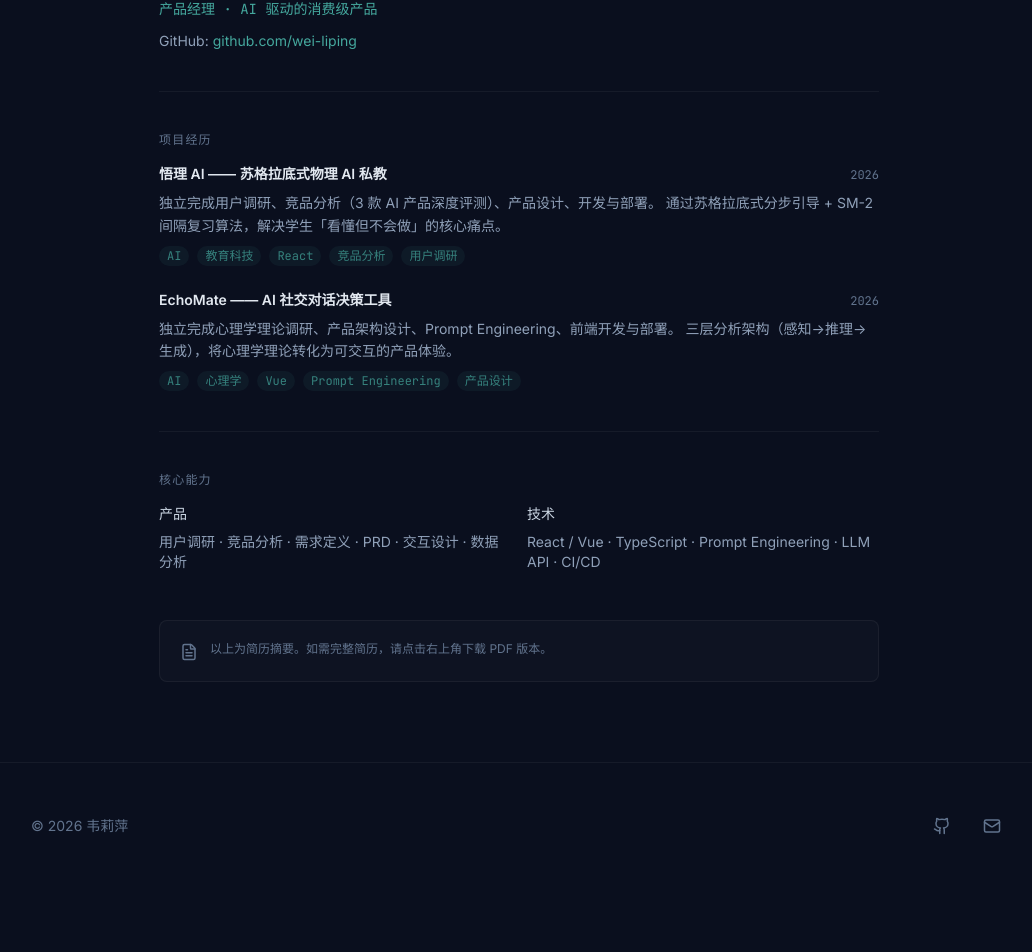
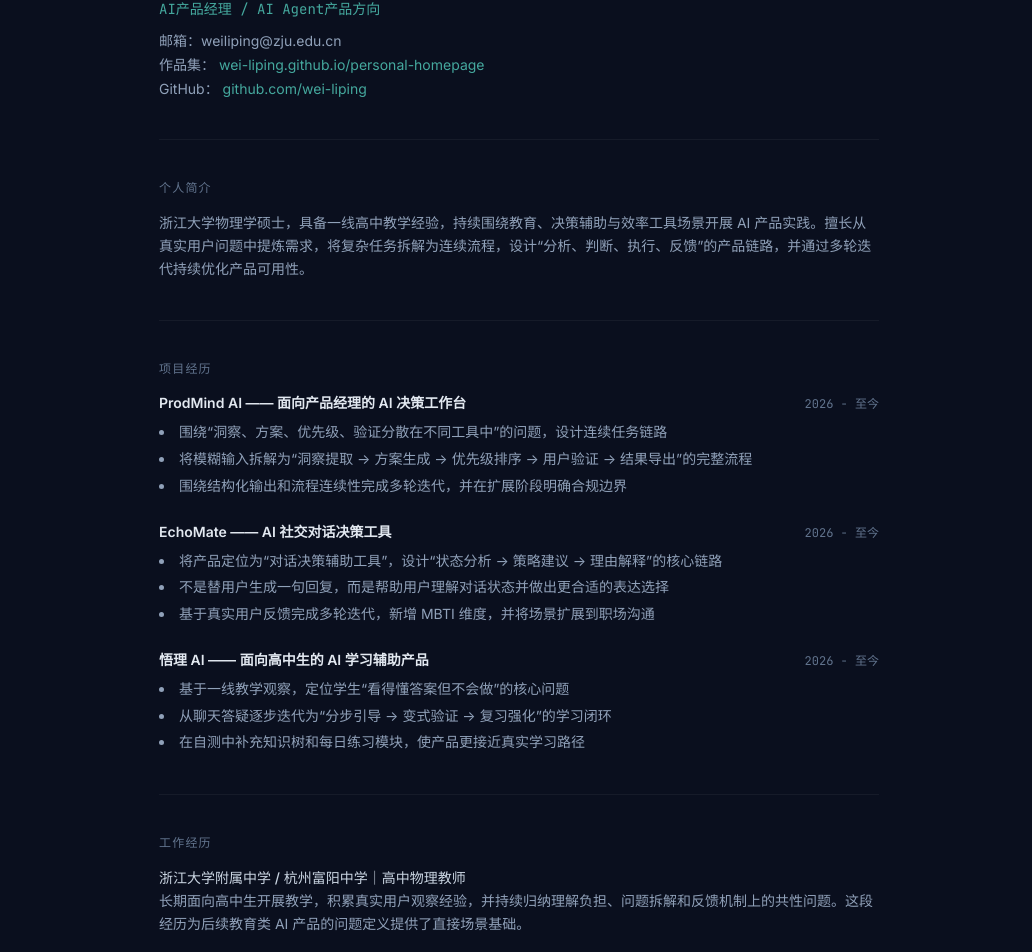
Before and after one commit to wei-liping/personal-homepage, a React (Vite) app: page /#/resume in a window 1280 px wide. Shown: the part 278-1230 px from the top of the page, without its empty margins (121-1153 px from the left). Before the commit the page ends 1167 px from the top, so only its background shows below. Built offline with nearby package versions, Linux system fonts and the light colour scheme.

Commit message:
Update portfolio copy and homepage resume

```diff
--- a/src/pages/About.tsx
+++ b/src/pages/About.tsx
@@ -19,21 +19,21 @@
 
         <div className="space-y-6 text-base text-slate-300 leading-7">
           <p>
-            我拥有物理学研究背景与一线教学经验，长期关注用户行为与认知过程。
-            在教学实践中，通过观察学生的学习与情绪表现，逐步建立起对“用户需求如何产生”的理解。
+            我拥有物理学研究背景和一线教学经验。对我来说，产品思考不是从功能开始，而是从真实用户在具体场景里的卡点开始。
+            在教学实践中，我长期面对学生的理解困难、表达障碍和反馈差异，因此形成了较强的用户观察能力。
           </p>
           <p>
-            基于这些真实场景，我开始探索 AI
-            产品设计，围绕情绪陪伴、学习辅助与产品工具方向，
-            独立完成多个项目的设计与实现。
+            物理和科研训练则让我更习惯先拆解问题结构，再验证结论是否成立。
+            这让我在做产品时，会自然关注任务链路、判断依据和结果验证，而不是停留在想法层面。
           </p>
           <p>
-            在项目中，我更关注从用户问题出发，构建清晰的产品路径，而不仅仅是技术实现。
-            我习惯将复杂问题进行抽象与结构化拆解，并通过可复用的工作流进行表达与落地。
+            基于这些能力，我围绕 PM 决策辅助、对话决策辅助和学习辅助方向，
+            独立完成多个 AI 产品项目的定义、设计、迭代和上线展示。
+            我尤其关注 AI 在真实场景中如何辅助用户判断、推进任务，而不是简单替用户完成一次生成。
           </p>
           <p>
-            目前希望在产品经理岗位上，将用户洞察与 AI
-            能力结合，持续打磨可创造真实价值的产品。
+            目前希望在 AI 产品经理或 AI Agent 方向，继续把用户洞察、复杂任务拆解和人机协作设计结合起来，
+            打磨真正可用、可解释、可持续迭代的产品。
           </p>
         </div>
 
@@ -52,11 +52,10 @@
                   "用户调研",
                   "竞品分析",
                   "需求定义",
-                  "PRD 撰写",
-                  "交互设计",
+                  "任务流程设计",
+                  "决策辅助设计",
                   "数据分析",
-                  "A/B 测试",
-                  "项目管理",
+                  "项目推进",
                 ].map((s) => (
                   <span
                     key={s}
@@ -77,8 +76,8 @@
                   "TypeScript",
                   "Prompt Engineering",
                   "LLM API",
-                  "GitHub Actions",
-                  "Tailwind CSS",
+                  "Workflow 设计",
+                  "Prompt 调优",
                 ].map((s) => (
                   <span
                     key={s}
@@ -97,7 +96,8 @@
                 {[
                   "AI 产品",
                   "教育科技",
-                  "行为心理学",
+                  "对话辅助",
+                  "学习科学",
                   "间隔重复算法",
                   "启发式教学",
                 ].map((s) => (
@@ -117,8 +117,8 @@
         <div className="mt-12 rounded-lg border border-accent/10 bg-accent/[0.03] p-6">
           <p className="text-base text-slate-200 leading-7">
             <span className="text-accent font-medium">产品逻辑：</span>
-            关注用户行为与真实需求 → 拆解问题结构 → 设计可执行方案 →
-            通过迭代不断优化产品体验。
+            从真实场景发现问题 → 拆解任务流程 → 设计人机协作方案 →
+            通过反馈和迭代不断优化产品可用性。
           </p>
         </div>
       </div>
--- a/src/pages/CaseEchoMate.tsx
+++ b/src/pages/CaseEchoMate.tsx
@@ -21,6 +21,15 @@
         <p className="text-slate-300 font-medium">
           核心定位：AI 不替用户说话，而是帮助用户更好地表达自己。
         </p>
+      </Section>
+
+      <Section icon="⚡" title="快速看懂（Quick Scan）">
+        <ul className="list-disc list-inside space-y-1 text-slate-400">
+          <li>目标用户：在社交或职场沟通中需要判断如何回复、是否推进关系的用户</li>
+          <li>核心问题：用户缺的不是一句话术，而是对对话状态和下一步策略的判断</li>
+          <li>我的工作：独立完成问题定义、产品定位、交互链路设计、迭代优化和上线展示</li>
+          <li>当前结果：完成可运行产品，已在真实用户试用中获得反馈并持续迭代</li>
+        </ul>
       </Section>
 
       <Section icon="🎯" title="Problem：用户真正的聊天难点">
@@ -201,6 +210,14 @@
         </p>
       </Section>
 
+      <Section icon="🔁" title="关键迭代（Iteration）">
+        <ul className="list-disc list-inside space-y-1 text-slate-400">
+          <li>基于真实用户试用反馈，补充 MBTI 维度，让输出建议更贴近不同沟通风格</li>
+          <li>早期主要聚焦约会聊天，后根据使用反馈扩展到日常社交和职场沟通，提升适用范围</li>
+          <li>多轮迭代后，产品从“生成回复”进一步收敛为“分析状态 + 提供策略 + 解释理由”的决策辅助定位</li>
+        </ul>
+      </Section>
+
       <Section icon="🔄" title="Reflection：项目反思">
         <p>
           在这个项目中，我最大的收获是：AI
--- a/src/pages/CaseProdMind.tsx
+++ b/src/pages/CaseProdMind.tsx
@@ -18,6 +18,15 @@
         <p className="text-slate-300 font-medium">
           一句话：一个帮助 PM 把“洞察→方案→取舍→验证”串联起来的 AI 决策产品。
         </p>
+      </Section>
+
+      <Section icon="⚡" title="快速看懂（Quick Scan）">
+        <ul className="list-disc list-inside space-y-1 text-slate-400">
+          <li>目标用户：需要快速整理洞察、输出方案并做优先级判断的产品经理</li>
+          <li>核心问题：工具分散，导致信息搬运重复、决策链路断裂</li>
+          <li>我的工作：独立完成问题分析、流程设计、功能定义、迭代优化和上线展示</li>
+          <li>当前结果：完成可运行产品，已支持从输入问题到导出方案的完整链路</li>
+        </ul>
       </Section>
 
       <Section icon="🎯" title="Problem（用户问题）">
@@ -133,6 +142,14 @@
         </ul>
       </Section>
 
+      <Section icon="🔁" title="关键迭代（Iteration）">
+        <ul className="list-disc list-inside space-y-1 text-slate-400">
+          <li>围绕结构化输出和流程连续性完成多轮迭代，让每一步结果可直接进入下一步，而不是重新整理上下文</li>
+          <li>在扩展阶段评估过接入平台评论抓取能力，希望进一步增强真实反馈输入</li>
+          <li>最终因合规风险暂未上线该能力，保留为后续优化方向，也进一步明确了产品边界和风险判断</li>
+        </ul>
+      </Section>
+
       <Section icon="🔄" title="Reflection（反思）">
         <p>
           我最大的收获是：AI PM 产品的价值不在“写得更快”，而在“让关键决策更有依据”。
--- a/src/pages/CaseWuliAi.tsx
+++ b/src/pages/CaseWuliAi.tsx
@@ -19,6 +19,15 @@
         <p className="text-slate-300 font-medium">
           一句话：一个帮助高中生理解物理思维过程、而不是只记住答案的 AI 学习工具。
         </p>
+      </Section>
+
+      <Section icon="⚡" title="快速看懂（Quick Scan）">
+        <ul className="list-disc list-inside space-y-1 text-slate-400">
+          <li>目标用户：需要在课后自学、复盘错题并建立解题路径的高中生</li>
+          <li>核心问题：学生往往看得懂答案，但不知道自己下一步该怎么做</li>
+          <li>我的工作：基于一线教学观察完成问题定义、学习流程设计、迭代优化和上线展示</li>
+          <li>当前结果：完成端到端可用产品，已从单点答疑迭代为可持续学习闭环</li>
+        </ul>
       </Section>
 
       <Section icon="🎯" title="Problem（用户问题）">
@@ -135,6 +144,14 @@
         </ul>
       </Section>
 
+      <Section icon="🔁" title="关键迭代（Iteration）">
+        <ul className="list-disc list-inside space-y-1 text-slate-400">
+          <li>早期产品以聊天答疑为主，自测后发现只回答问题并不能支撑长期学习和复盘</li>
+          <li>随后补充知识树和每日练习模块，把单次问答扩展为“引导 - 验证 - 复习”的持续学习路径</li>
+          <li>围绕学习步骤粒度和反馈方式完成多轮迭代，让产品更接近真实学生的使用习惯</li>
+        </ul>
+      </Section>
+
       <Section icon="🔄" title="Reflection（反思）">
         <p>
           我最大的收获是：教育类 AI 产品的核心竞争力不在“讲得多快”，而在“是否能证明用户真的学会了”。
--- a/src/pages/Landing.tsx
+++ b/src/pages/Landing.tsx
@@ -12,15 +12,15 @@
             韦莉萍
           </h1>
           <p className="text-xl md:text-2xl text-slate-300 max-w-2xl leading-relaxed mb-4 font-medium">
-            AI 产品探索者 ·
-            <span className="text-accent"> 关注用户行为与认知结构</span>
+            AI 产品经理 / AI Agent 方向 ·
+            <span className="text-accent"> 擅长把真实问题拆成可执行流程</span>
           </p>
           <p className="text-base text-slate-300 max-w-2xl leading-7">
-            具备物理与教育背景的 AI 产品探索者，关注用户行为与认知结构。
+            具备一线教学经验与独立产品实践，持续围绕教育、决策辅助与效率工具场景设计 AI 产品。
             <br />
-            围绕情绪陪伴、学习辅助与产品工具，设计并实现多个 AI 产品项目。
+            更关注用户真实问题、任务链路与人机协作，而不只是单点生成能力。
             <br />
-            致力于用结构化思维，将复杂问题转化为可落地的产品方案。
+            代表项目包括 PM 决策工作台、对话决策辅助与学习辅助产品。
           </p>
           <div className="mt-8 flex flex-wrap items-center gap-3">
             <Link
@@ -45,25 +45,25 @@
           </h2>
           <div className="grid md:grid-cols-2 lg:grid-cols-4 gap-5">
             <ProjectCard
-              to="/case/wuli-ai"
-              title="悟理 AI"
-              subtitle="AI × 教育"
-              description="苏格拉底式物理 AI 私教。通过竞品评测发现 4 大痛点，设计分步引导 + 变式训练 + 间隔复习的闭环学习体验。"
-              tags={["AI", "教育科技", "React", "启发式教学"]}
+              to="/case/prodmind"
+              title="ProdMind AI"
+              subtitle="AI × PM Workflow"
+              description="面向产品经理的 AI 决策工作台。将洞察、方案、优先级与验证串成一条连续任务链，帮助用户从想法走到可决策。"
+              tags={["AI", "PM 工具", "Next.js", "Workflow"]}
             />
             <ProjectCard
               to="/case/echomate"
               title="EchoMate"
               subtitle="AI × 对话决策"
-              description="不是替你聊天，而是帮你把话说得更好。通过感知→推理→生成三层框架，帮助用户看懂对话并做出更优回复选择。"
+              description="不是替用户聊天，而是先分析对话状态，再提供策略和理由，帮助用户做出更合适的表达选择。"
               tags={["AI", "社交沟通", "Vue", "决策辅助"]}
             />
             <ProjectCard
-              to="/case/prodmind"
-              title="ProdMind AI"
-              subtitle="AI × PM Workflow"
-              description="像产品经理一样思考的 AI Copilot。将碎片化的 PM 工具串联为引导式工作流：洞察 → PRD → 优先级 → 用户验证，一条流水线。"
-              tags={["AI", "PM 工具", "Next.js", "RICE 框架"]}
+              to="/case/wuli-ai"
+              title="悟理 AI"
+              subtitle="AI × 教育"
+              description="从聊天答疑出发，逐步迭代为分步引导、变式验证与复习强化结合的学习闭环产品。"
+              tags={["AI", "教育科技", "React", "学习闭环"]}
             />
             <ProjectCard
               title="To be continued"
--- a/src/pages/Resume.tsx
+++ b/src/pages/Resume.tsx
@@ -33,10 +33,23 @@
           <section>
             <h2 className="text-xl font-bold text-white mb-1">韦莉萍</h2>
             <p className="text-sm text-accent/70 font-mono mb-3">
-              产品经理 · AI 驱动的消费级产品
+              AI产品经理 / AI Agent产品方向
             </p>
-            <p className="text-sm text-slate-400">
-              GitHub:{" "}
+            <div className="space-y-1 text-sm text-slate-400">
+              <p>邮箱：weiliping@zju.edu.cn</p>
+              <p>
+                作品集：{" "}
+                <a
+                  href="https://wei-liping.github.io/personal-homepage/"
+                  target="_blank"
+                  rel="noopener noreferrer"
+                  className="text-accent/70 hover:text-accent transition-colors"
+                >
+                  wei-liping.github.io/personal-homepage
+                </a>
+              </p>
+              <p>
+                GitHub：{" "}
                 <a
                   href="https://github.com/wei-liping"
                   target="_blank"
@@ -45,6 +58,20 @@
                 >
                   github.com/wei-liping
                 </a>
+              </p>
+            </div>
+          </section>
+
+          <hr className="border-white/5" />
+
+          {/* Summary */}
+          <section>
+            <h3 className="text-xs font-mono text-slate-500 uppercase tracking-widest mb-4">
+              个人简介
+            </h3>
+            <p className="text-sm text-slate-400 leading-relaxed">
+              浙江大学物理学硕士，具备一线高中教学经验，持续围绕教育、决策辅助与效率工具场景开展
+              AI 产品实践。擅长从真实用户问题中提炼需求，将复杂任务拆解为连续流程，设计“分析、判断、执行、反馈”的产品链路，并通过多轮迭代持续优化产品可用性。
             </p>
           </section>
 
@@ -60,27 +87,15 @@
               <div>
                 <div className="flex items-baseline justify-between mb-2">
                   <h4 className="text-sm font-semibold text-slate-200">
-                    悟理 AI —— 苏格拉底式物理 AI 私教
+                    ProdMind AI —— 面向产品经理的 AI 决策工作台
                   </h4>
-                  <span className="text-xs text-slate-500 font-mono">2026</span>
+                  <span className="text-xs text-slate-500 font-mono">2026 - 至今</span>
                 </div>
-                <p className="text-sm text-slate-400 leading-relaxed mb-2">
-                  独立完成用户调研、竞品分析（3 款 AI
-                  产品深度评测）、产品设计、开发与部署。 通过苏格拉底式分步引导
-                  + SM-2 间隔复习算法，解决学生「看懂但不会做」的核心痛点。
-                </p>
-                <div className="flex flex-wrap gap-2">
-                  {["AI", "教育科技", "React", "竞品分析", "用户调研"].map(
-                    (tag) => (
-                      <span
-                        key={tag}
-                        className="text-xs font-mono text-accent/50 bg-accent/5 rounded-full px-2 py-0.5"
-                      >
-                        {tag}
-                      </span>
-                    ),
-                  )}
-                </div>
+                <ul className="list-disc list-inside space-y-1 text-sm text-slate-400 leading-relaxed">
+                  <li>围绕“洞察、方案、优先级、验证分散在不同工具中”的问题，设计连续任务链路</li>
+                  <li>将模糊输入拆解为“洞察提取 → 方案生成 → 优先级排序 → 用户验证 → 结果导出”的完整流程</li>
+                  <li>围绕结构化输出和流程连续性完成多轮迭代，并在扩展阶段明确合规边界</li>
+                </ul>
               </div>
 
               <div>
@@ -88,29 +103,72 @@
                   <h4 className="text-sm font-semibold text-slate-200">
                     EchoMate —— AI 社交对话决策工具
                   </h4>
-                  <span className="text-xs text-slate-500 font-mono">2026</span>
+                  <span className="text-xs text-slate-500 font-mono">2026 - 至今</span>
                 </div>
-                <p className="text-sm text-slate-400 leading-relaxed mb-2">
-                  独立完成心理学理论调研、产品架构设计、Prompt
-                  Engineering、前端开发与部署。
-                  三层分析架构（感知→推理→生成），将心理学理论转化为可交互的产品体验。
+                <ul className="list-disc list-inside space-y-1 text-sm text-slate-400 leading-relaxed">
+                  <li>将产品定位为“对话决策辅助工具”，设计“状态分析 → 策略建议 → 理由解释”的核心链路</li>
+                  <li>不是替用户生成一句回复，而是帮助用户理解对话状态并做出更合适的表达选择</li>
+                  <li>基于真实用户反馈完成多轮迭代，新增 MBTI 维度，并将场景扩展到职场沟通</li>
+                </ul>
+              </div>
+
+              <div>
+                <div className="flex items-baseline justify-between mb-2">
+                  <h4 className="text-sm font-semibold text-slate-200">
+                    悟理 AI —— 面向高中生的 AI 学习辅助产品
+                  </h4>
+                  <span className="text-xs text-slate-500 font-mono">2026 - 至今</span>
+                </div>
+                <ul className="list-disc list-inside space-y-1 text-sm text-slate-400 leading-relaxed">
+                  <li>基于一线教学观察，定位学生“看得懂答案但不会做”的核心问题</li>
+                  <li>从聊天答疑逐步迭代为“分步引导 → 变式验证 → 复习强化”的学习闭环</li>
+                  <li>在自测中补充知识树和每日练习模块，使产品更接近真实学习路径</li>
+                </ul>
+              </div>
+            </div>
+          </section>
+
+          <hr className="border-white/5" />
+
+          {/* Work */}
+          <section>
+            <h3 className="text-xs font-mono text-slate-500 uppercase tracking-widest mb-4">
+              工作经历
+            </h3>
+            <div className="space-y-3 text-sm text-slate-400 leading-relaxed">
+              <div>
+                <p className="text-slate-300 font-medium">
+                  浙江大学附属中学 / 杭州富阳中学｜高中物理教师
                 </p>
-                <div className="flex flex-wrap gap-2">
-                  {[
-                    "AI",
-                    "心理学",
-                    "Vue",
-                    "Prompt Engineering",
-                    "产品设计",
-                  ].map((tag) => (
-                    <span
-                      key={tag}
-                      className="text-xs font-mono text-accent/50 bg-accent/5 rounded-full px-2 py-0.5"
-                    >
-                      {tag}
-                    </span>
-                  ))}
+                <p>
+                  长期面向高中生开展教学，积累真实用户观察经验，并持续归纳理解负担、问题拆解和反馈机制上的共性问题。这段经历为后续教育类
+                  AI 产品的问题定义提供了直接场景基础。
+                </p>
               </div>
+            </div>
+          </section>
+
+          <hr className="border-white/5" />
+
+          {/* Education */}
+          <section>
+            <h3 className="text-xs font-mono text-slate-500 uppercase tracking-widest mb-4">
+              教育与科研
+            </h3>
+            <div className="space-y-4 text-sm text-slate-400 leading-relaxed">
+              <div>
+                <p className="text-slate-300 font-medium">
+                  浙江大学｜理论物理硕士｜2020 - 2023
+                </p>
+                <p>专业前 10%，荣获优秀研究生、优秀团队、学业奖学金 ×2。</p>
+              </div>
+              <div>
+                <p className="text-slate-300 font-medium">
+                  科研课题｜负责人｜2021 - 2023
+                </p>
+                <p>
+                  负责课题建模、数据处理、结果分析与验证，完成从问题定义到结论输出的完整过程，相关成果发表于《天文学报》。
+                </p>
               </div>
             </div>
           </section>
@@ -122,18 +180,18 @@
             <h3 className="text-xs font-mono text-slate-500 uppercase tracking-widest mb-4">
               核心能力
             </h3>
-            <div className="grid sm:grid-cols-2 gap-4 text-sm text-slate-400">
+            <div className="grid sm:grid-cols-2 gap-4 text-sm text-slate-400 leading-relaxed">
               <div>
                 <p className="text-slate-300 font-medium mb-2">产品</p>
                 <p>
-                  用户调研 · 竞品分析 · 需求定义 · PRD · 交互设计 · 数据分析
+                  用户洞察 · 需求分析 · 任务流程设计 · 决策辅助设计 · 结构化表达
                 </p>
               </div>
               <div>
                 <p className="text-slate-300 font-medium mb-2">技术</p>
                 <p>
                   React / Vue · TypeScript · Prompt Engineering · LLM API ·
-                  CI/CD
+                  Workflow 设计
                 </p>
               </div>
             </div>
@@ -144,7 +202,7 @@
         <div className="mt-12 rounded-lg border border-white/5 bg-white/[0.02] p-5 flex items-start gap-3">
           <FileText size={18} className="text-slate-500 mt-0.5 shrink-0" />
           <p className="text-xs text-slate-500">
-            以上为简历摘要。如需完整简历，请点击右上角下载 PDF 版本。
+            以上为主页展示版简历。如需用于投递的定制版本，可根据岗位方向再做调整。
           </p>
         </div>
       </div>
```
Also changed, not shown: 2 other files (tests, documents, lock files or other folders). Lines whose indentation alone changed are shown as unchanged.
